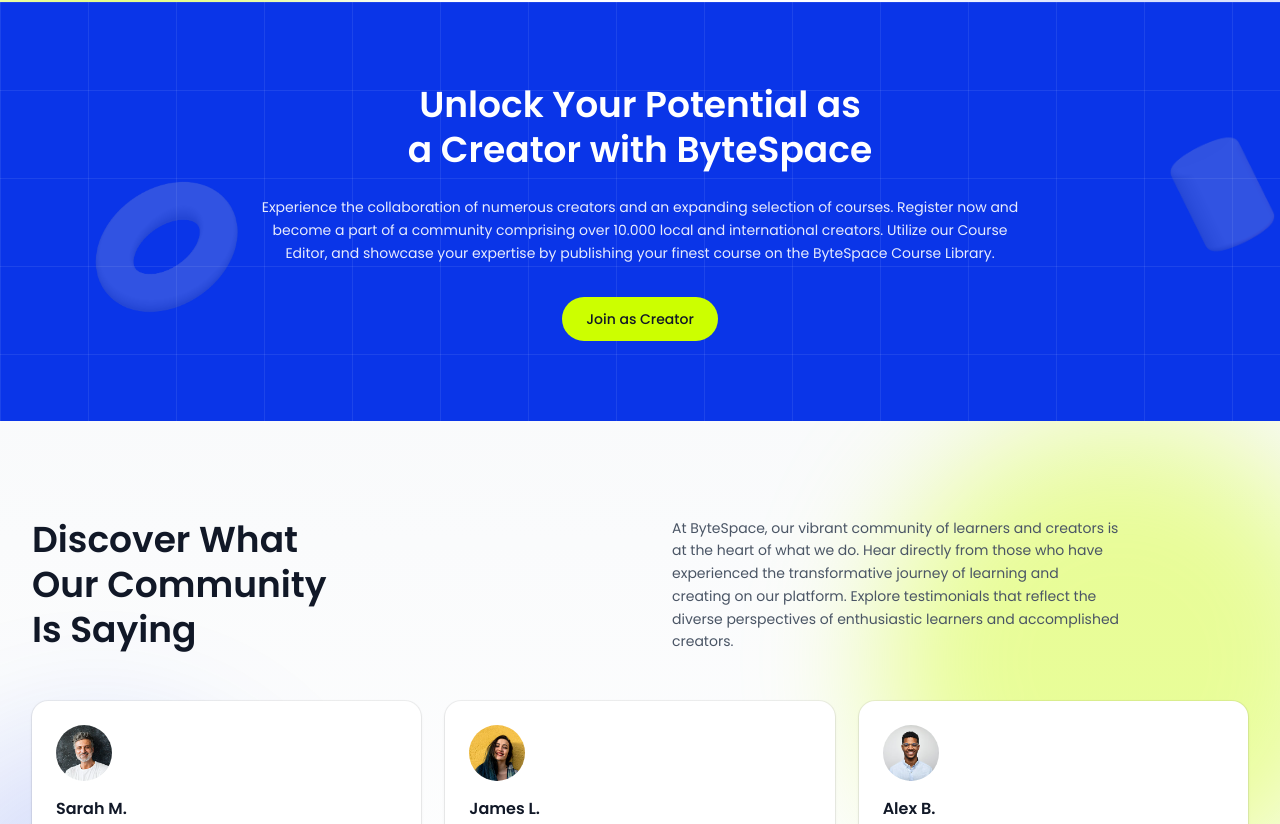
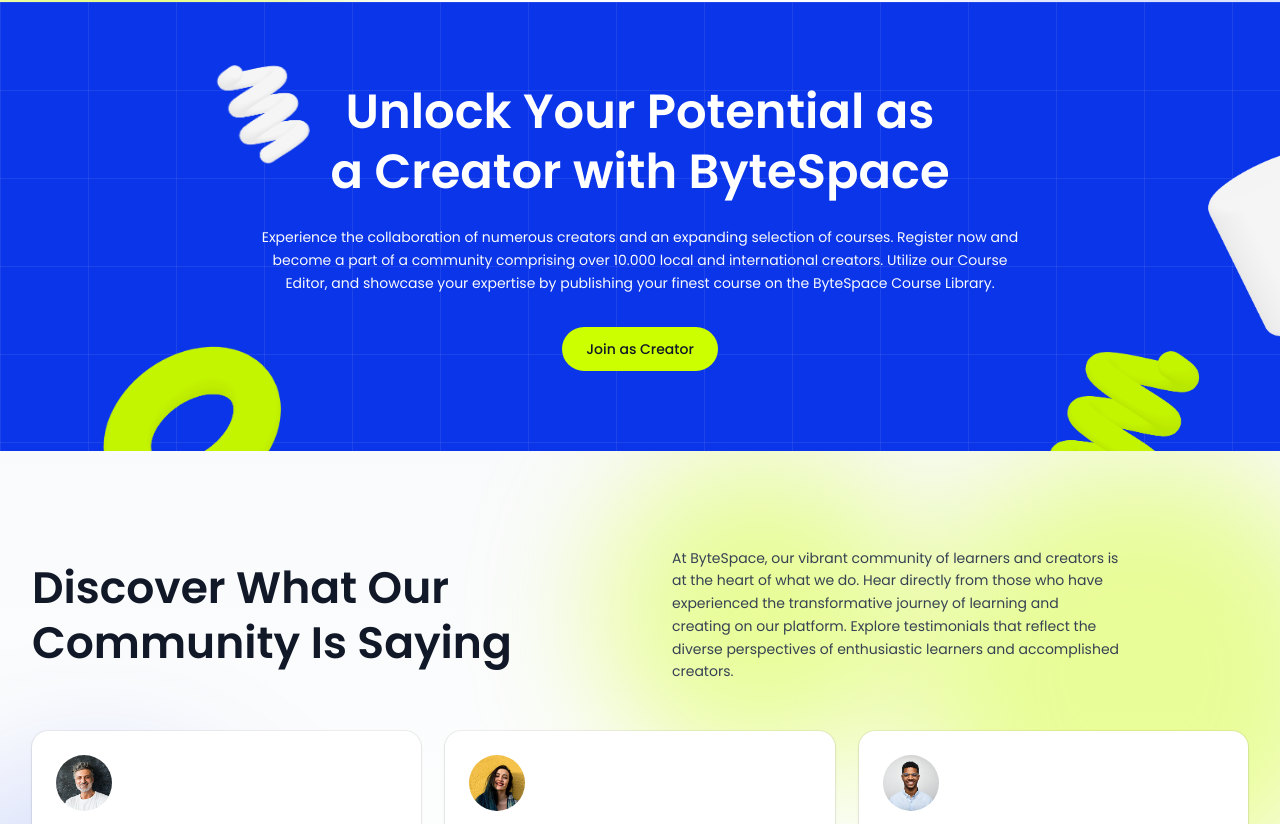
Before and after one commit to sharmin133/bytespace, a Next.js app: page / in a window 1280 px wide. Shown: the part 4076-4900 px from the top of the page. Built offline with nearby package versions, Linux system fonts and the light colour scheme.

Commit message:
review section complete

```diff
--- a/src/components/sections/CtaBanner.tsx
+++ b/src/components/sections/CtaBanner.tsx
@@ -1,29 +1,32 @@
+// src/components/sections/CtaBanner.tsx
 import { Container } from "@/components/ui/Container";
 import { Button } from "@/components/ui/Button";
 import { DecorShapes, type DecorShape } from "@/components/ui/DecorShapes";
 
-/* Choto screen e shudhu 3 ta shape dekhabe, text er upor jate na pore */
+const LIME = "var(--color-lime)";
+const WHITE = "#ffffff";
+
 const shapes: DecorShape[] = [
-  { src: "/images/hero/spring-lime.png", className: "left-[-1%] top-[-4%] hidden w-[9%] sm:block" },
-  { src: "/images/hero/spring-white-sm.png", className: "left-[16%] top-[14%] hidden w-[7%] md:block" },
-  { src: "/images/hero/cone-white.png", className: "left-0 top-[50%] hidden w-[6.5%] md:block" },
-  { src: "/images/hero/torus-white.png", className: "bottom-[-4%] left-[-2%] w-[max(16%,4.5rem)] sm:left-[5%]" },
-  { src: "/images/hero/cone-white.png", className: "right-[10%] top-[5%] hidden w-[11%] sm:block" },
-  { src: "/images/hero/cylinder-lime.png", className: "right-[-3%] top-[6%] w-[max(11%,3.5rem)] sm:right-[-1%] sm:top-[16%]" },
-  { src: "/images/hero/spring-lime.png", className: "bottom-[-3%] right-[3%] hidden w-[11%] sm:block" },
+  { src: "/images/hero/spring-lime.png", color: WHITE, className: "left-[15%] top-[-14%] hidden w-[11%] sm:block scale-x-[-1] max-sm:block max-sm:left-[3%] max-sm:top-[-24%] max-sm:w-[15%]" },
+  { src: "/images/hero/spring-white-sm.png", color: LIME, className: "left-[-15%] top-[-45%] hidden w-[20%] md:block scale-x-[-1]" },
+  { src: "/images/hero/cone-white.png", color: WHITE, className: "left-[-8%] top-[50%] hidden w-[10%] md:block scale-x-[-1]" },
+  { src: "/images/hero/torus-white.png", color: LIME, className: "bottom-[-65%] left-[-2%] w-[max(20%,5.5rem)] sm:left-[5%] max-sm:bottom-[-19%] max-sm:left-[-5%] max-sm:w-[22%]" },
+  { src: "/images/hero/cone-white.png", color: LIME, className: "right-[10%] top-[-15%] hidden w-[11%] sm:block" },
+  { src: "/images/hero/cylinder-lime.png", color: WHITE, className: "right-[-60%] top-[10%] w-[max(18%,3.5rem)] sm:right-[-10%] sm:top-[16%] max-sm:right-[-4%] max-sm:top-[-26%] max-sm:w-[17%]" },
+  { src: "/images/hero/spring-lime.png", color: LIME, className: "bottom-[-60%] right-[3%] hidden w-[18%] sm:block max-sm:block max-sm:bottom-[-20%] max-sm:right-[3%] max-sm:w-[17%]" },
 ];
 
 export function CtaBanner() {
   return (
-    <section className="bg-grid relative overflow-hidden bg-brand py-16 text-white sm:py-20">
-      <div className="relative mx-auto max-w-7xl">
+    <section className="bg-grid relative overflow-hidden  bg-brand py-16 text-white sm:py-20 ">
+      <div className="relative mx-auto max-w-355 ">
         <DecorShapes shapes={shapes} />
 
         <Container className="relative z-10 text-center">
-          <h2 className="mx-auto max-w-lg text-balance text-3xl font-semibold leading-tight sm:text-4xl">
+          <h2 className="mx-auto text-balance text-3xl font-semibold leading-tight sm:text-4xl lg:text-5xl">
             Unlock Your Potential as a Creator with ByteSpace
           </h2>
-          <p className="mx-auto mt-6 max-w-3xl text-xs leading-relaxed text-white/90 sm:text-sm">
+          <p className="mx-auto mt-6 max-w-3xl text-xs leading-relaxed text-gray-50 sm:text-sm">
             Experience the collaboration of numerous creators and an expanding selection of courses. Register now and
             become a part of a community comprising over 10.000 local and international creators. Utilize our Course
             Editor, and showcase your expertise by publishing your finest course on the ByteSpace Course Library.
--- a/src/components/sections/Testimonials.tsx
+++ b/src/components/sections/Testimonials.tsx
@@ -5,16 +5,17 @@
 
 export function Testimonials() {
   return (
-    <section className="relative isolate overflow-hidden bg-gradient-to-b from-gray-50 to-white py-16 lg:py-24">
-      <GlowBlob className="-right-20 top-0 size-[30rem] bg-lime/40" />
-      <GlowBlob className="-left-24 bottom-0 size-[24rem] bg-brand/15" />
+    <section className="relative isolate overflow-hidden bg-linear-to-b from-gray-50 to-white py-16 lg:py-24">
+      <GlowBlob className="-right-20 top-0 size-112 bg-lime/40" />
+      <GlowBlob className="left-150 top-0 size-80 bg-lime/40" />
+      <GlowBlob className="-left-24 bottom-0 size-96 bg-brand/15" />
 
       <Container>
         <div className="grid items-center gap-6 lg:grid-cols-2 lg:gap-16">
-          <h2 className="max-w-sm text-balance text-3xl font-semibold leading-tight sm:text-4xl">
+          <h2 className=" text-balance text-3xl font-semibold leading-tight sm:text-4xl lg:text-[44px]">
             Discover What Our Community Is Saying
           </h2>
-          <p className="max-w-md text-xs leading-relaxed text-gray-600 sm:text-sm">
+          <p className="max-w-md text-xs leading-relaxed text-gray-700 sm:text-sm">
             At ByteSpace, our vibrant community of learners and creators is at the heart of what we do. Hear directly
             from those who have experienced the transformative journey of learning and creating on our platform.
             Explore testimonials that reflect the diverse perspectives of enthusiastic learners and accomplished
@@ -22,7 +23,6 @@
           </p>
         </div>
 
-        {/* items-start: card gulo nijer text onujayi lomba hobe, design er moto */}
         <div className="mt-12 grid items-start gap-6 md:grid-cols-3">
           {testimonials.map((t) => (
             <TestimonialCard key={t.id} testimonial={t} />
```
